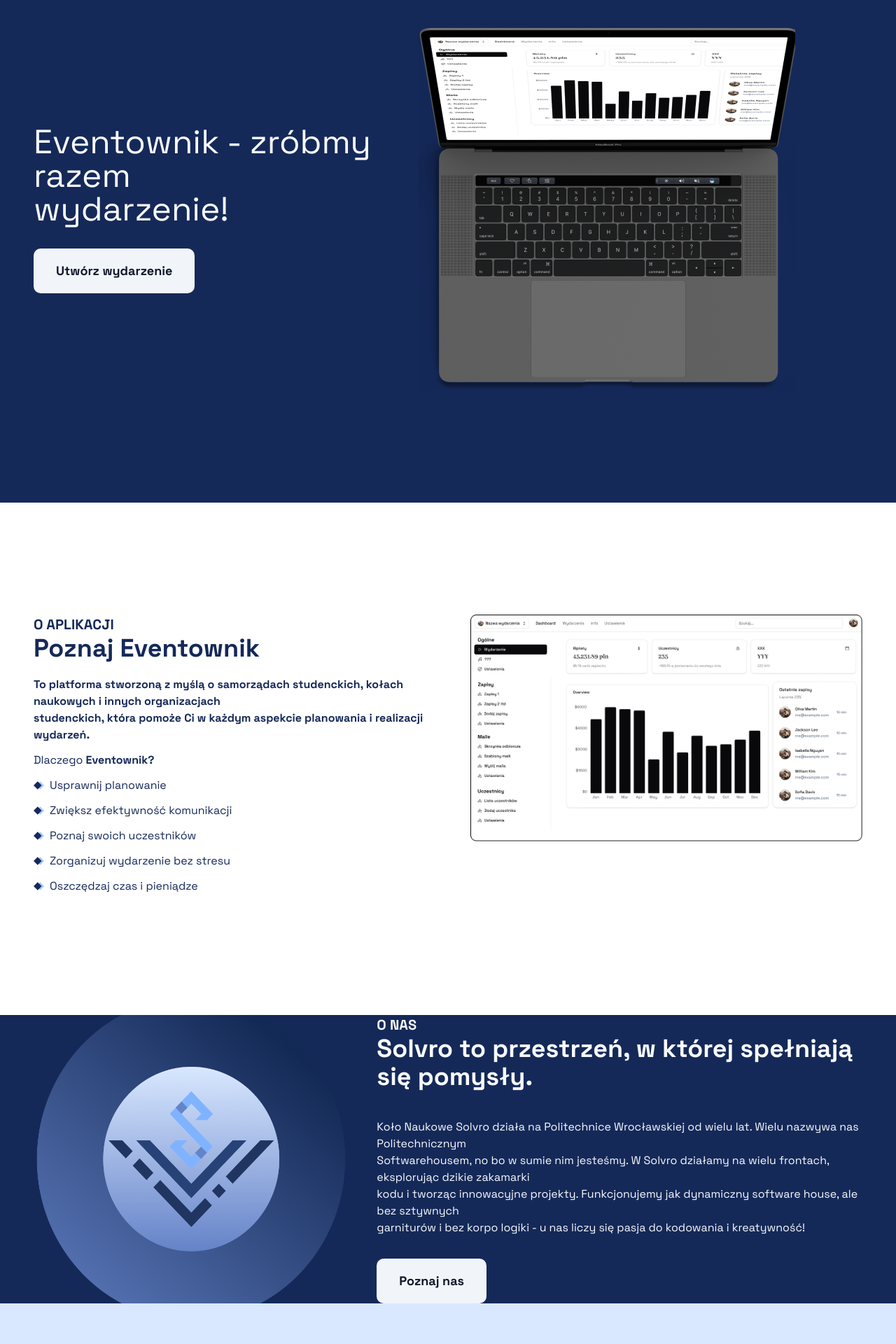
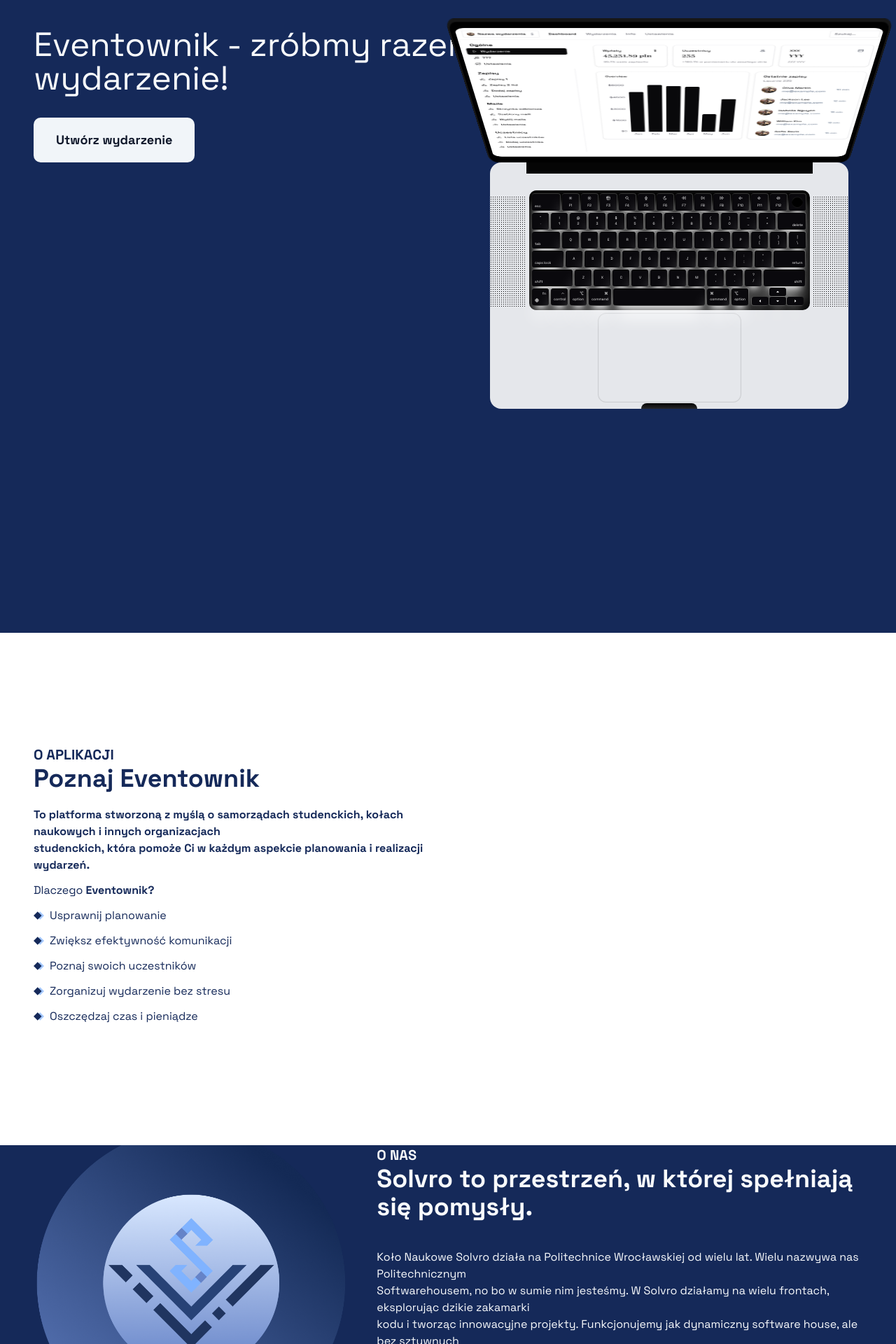
Before and after one commit to Solvro/web-eventownik, a Next.js app: page / in a window 1280 px wide. Shown: the part 200-2120 px from the top of the page at 70% size. Built offline with nearby package versions, Linux system fonts and the light colour scheme; no server answers.

Commit message:
feat: animations

```diff
--- a/src/components/landing/AboutApp.tsx
+++ b/src/components/landing/AboutApp.tsx
@@ -47,8 +47,7 @@
             </li>
           </ul>
         </div>
-        <div className="w-full md:ml-16 md:w-1/2 ">
-          <Image src={vision} alt="Vision" />
+        <div className="w-full md:ml-16 md:w-1/2 h-[300px]">
         </div>
       </div>
     </section>
--- a/src/components/landing/AboutUs.tsx
+++ b/src/components/landing/AboutUs.tsx
@@ -3,17 +3,27 @@
 
 import solvro_circle_logo from "@/assets/solvro_circle_logo.png";
 import { Button } from "@/components/ui/button";
+import { motion } from "framer-motion"
 
 export const AboutUs = () => {
   return (
     <section>
-      <div className="flex flex-col px-12 xl:my-0  xl:flex-row ">
+      <div className="flex flex-col px-12 xl:my-0  xl:flex-row overflow-hidden ">
         <div className="flex justify-center xl:w-1/2 xl:justify-start">
+        <motion.div
+            whileHover={{ scale: 1.05 }}
+            whileTap={{ scale: 0.95 }}
+            initial={{  scale: 0.9 }}
+            whileInView={{  scale: 1 }}
+            viewport={{ once: true, amount: 1}}
+        >
+
           <Image
             src={solvro_circle_logo}
             alt="Solvro logo"
             className="order-1 mb-10 lg:order-1 xl:mb-0"
-          />
+            />
+          </motion.div>
         </div>
 
         <div className="order-2 mb-10 flex items-center text-primary-foreground xl:order-2 xl:my-0 xl:mb-0 xl:ml-10">
--- a/src/components/landing/Hero.tsx
+++ b/src/components/landing/Hero.tsx
@@ -2,6 +2,7 @@
 import Image from "next/image";
 import { useRouter } from "next/router";
 import React from "react";
+import { motion } from "framer-motion"
 
 import cube from "@/assets/cube.png";
 import macbook_mockup from "@/assets/macbook_mockup.png";
@@ -9,14 +10,18 @@
 import { Button } from "@/components/ui/button";
 import { useCreateEvent } from "@/lib/useCreateEvent";
 
+import { MacbookScroll } from "../ui/macbook-scroll";
+import visionImage from "../../assets/landing_vision.png";
+
 export const Hero = () => {
   const event = useCreateEvent();
   const router = useRouter();
 
   return (
     <section>
-      <div className="mt-8  flex flex-col p-12 pb-20 xl:mt-24 xl:flex-row xl:items-center xl:justify-between xl:pb-40 ">
-        <div className="mb-12 xl:mb-0">
+      <div className="mt-8 flex flex-col p-12 pb-0 xl:mt-24  md:flex-row md:justify-between ">
+        <div className="xl:mb-0">
+          <div>
             <h1 className="text order-2 mb-8 h-3/4 text-3xl text-primary-foreground md:text-5xl xl:order-1 2xl:text-7xl ">
               Eventownik - zróbmy razem
               <br />
@@ -41,15 +46,18 @@
             Utwórz wydarzenie
           </Button>
           </div>
-        <div className="h-100 relative order-1 mr-24 flex w-full items-center justify-center xl:order-2 xl:h-auto xl:w-auto xl:flex-none 2xl:mr-56">
-          <Image alt="Laptop" src={macbook_mockup} className="block" />
+        </div>
+        <div>
+          <MacbookScroll src={visionImage.src} />
+        </div>
+        <div className="relative">
           <div className="bottom-0 left-0 right-0 top-0 flex items-center justify-center xl:absolute">
-            <div className="-left-48 top-0 xl:absolute">
+            <motion.div animate={{ y: [-10,20,-10] }} transition={{ ease: "easeOut", duration: 3, repeat: Infinity }} className="-left-48 top-0 xl:absolute">
               <Image alt="Sphere" src={sphere} className="hidden 2xl:block" />
-            </div>
-            <div className="-right-48 bottom-0 xl:absolute">
+            </motion.div>
+            <motion.div animate={{ y: [30,-30,30] }} transition={{ ease: "easeOut", duration: 5, repeat: Infinity }} className="top-48 xl:absolute" style={{ left: "-80rem" }}>
               <Image alt="Cube" src={cube} className="hidden 2xl:block" />
-            </div>
+            </motion.div>
           </div>
         </div>
       </div>
--- a/src/components/ui/macbook-scroll.tsx
+++ b/src/components/ui/macbook-scroll.tsx
@@ -49,7 +49,7 @@
   const [isMobile, setIsMobile] = useState(false);
 
   useEffect(() => {
-    if (window.innerWidth < 768) {
+    if (window.innerWidth < 900) {
       setIsMobile(true);
     }
   }, []);
@@ -57,14 +57,14 @@
   const scaleX = useTransform(
     scrollYProgress,
     [0, 0.3],
-    [1.2, isMobile ? 1 : 1.5],
+    [1.2, isMobile ? 1.5 : 1.2],
   );
   const scaleY = useTransform(
     scrollYProgress,
     [0, 0.3],
-    [0.6, isMobile ? 1 : 1.5],
+    [0.6, isMobile ? 1.5 : 1.2],
   );
-  const translate = useTransform(scrollYProgress, [0, 1], [0, 1500]);
+  const translate = useTransform(scrollYProgress, [0,isMobile ?0.8: 0.9], [0, isMobile ? 1850:950]);
   const rotate = useTransform(scrollYProgress, [0.1, 0.12, 0.3], [-28, -28, 0]);
   const textTransform = useTransform(scrollYProgress, [0, 0.3], [0, 100]);
   const textOpacity = useTransform(scrollYProgress, [0, 0.2], [1, 0]);
@@ -72,23 +72,9 @@
   return (
     <div
       ref={ref}
-      className="flex  min-h-[200vh] flex-shrink-0 scale-[0.35] transform flex-col items-center justify-start py-0 [perspective:800px] sm:scale-50  md:scale-100 md:py-80"
+      className="flex flex-shrink-0 scale-[0.50] transform flex-col items-center justify-start py-0 [perspective:800px] min-[900px]:scale-100 md:pb-80"
     >
-      <motion.h2
-        style={{
-          translateY: textTransform,
-          opacity: textOpacity,
-        }}
-        className="mb-20 text-center text-3xl font-bold text-neutral-800 dark:text-white"
-      >
-        {title ?? (
-          <span>
-            This Macbook is built with Tailwindcss. <br /> No kidding.
-          </span>
-        )}
-      </motion.h2>
-      {/* Lid */}
-      <Lid
+       <Lid
         src={src}
         scaleX={scaleX}
         scaleY={scaleY}
```
Also changed, not shown: src/assets/landing_vision.png (added). Lines whose indentation alone changed are shown as unchanged.
